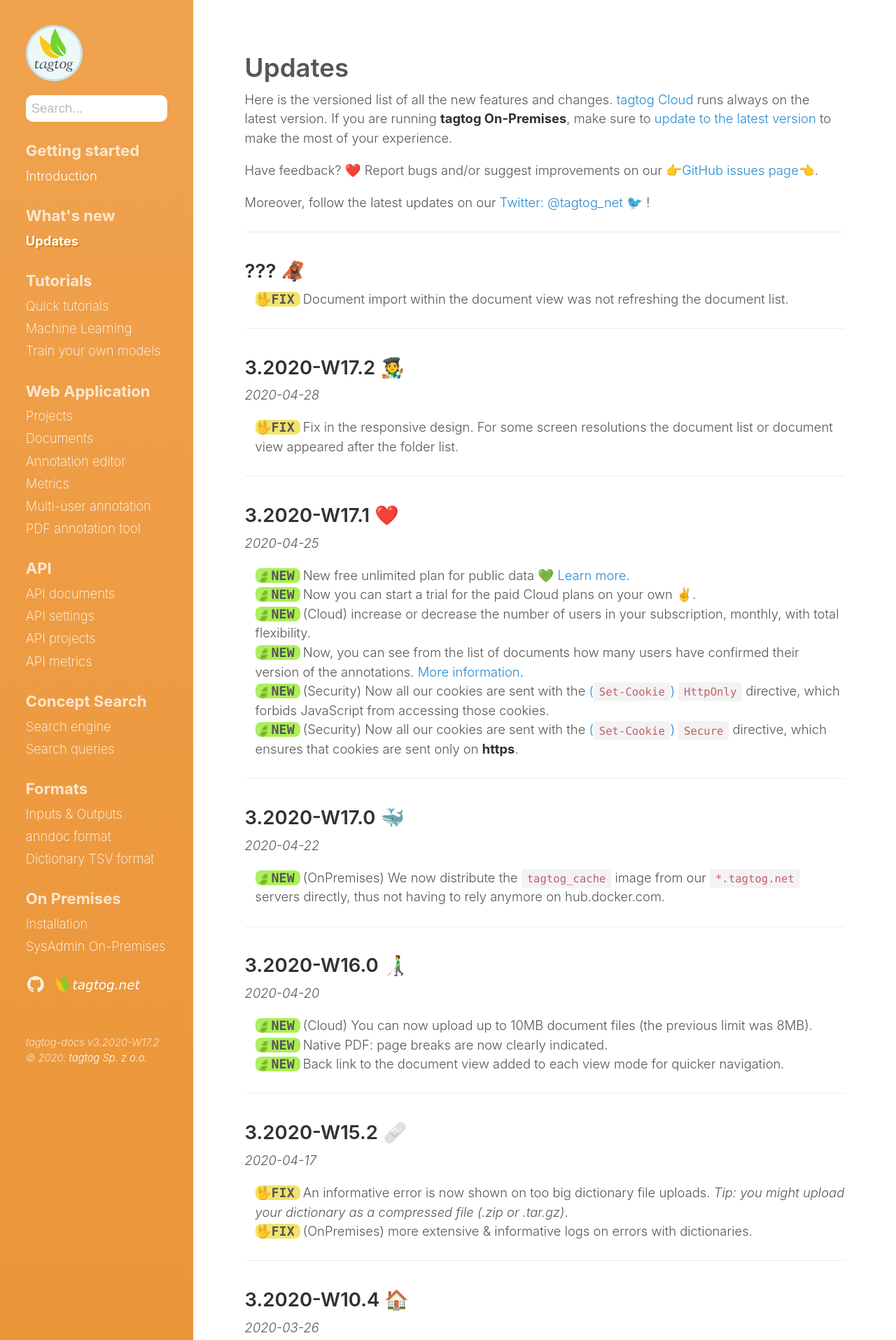
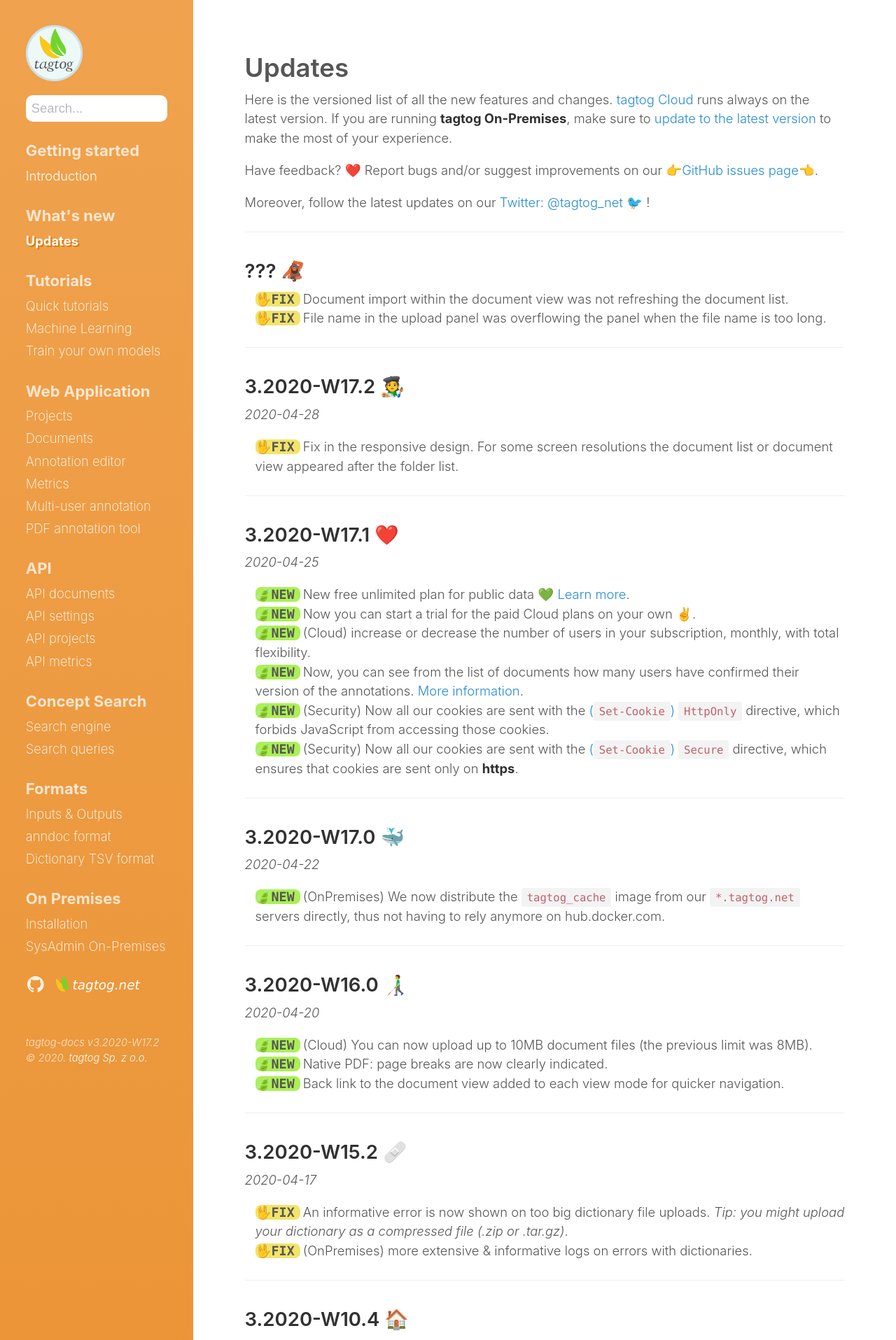
Before and after one commit to tagtogorg/tagtog-doc, a Jekyll site: the page built from updates.md, in a window 1280 px wide. Shown: the top 1915 px of the page at 70% size. Built offline with Jekyll 4.4.1, drawn with Linux system fonts in a browser that asks for light colours; nearby versions of some CDN libraries; emoji names are drawn with the system emoji font; some of the changed text lies outside the part shown.

Commit message:
Update updates

```diff
--- a/updates.md
+++ b/updates.md
@@ -18,6 +18,7 @@ Moreover, follow the latest updates on our [Twitter: @tagtog_net 🐦](https://t
 
 <ul class="updates">
   <li class="fix"><span markdown="1">Document import within the document view was not refreshing the document list.</span></li>
+  <li class="fix"><span markdown="1">File name in the upload panel was overflowing the panel when the file name is too long.</span></li>
 </ul>
 
 ---
```
